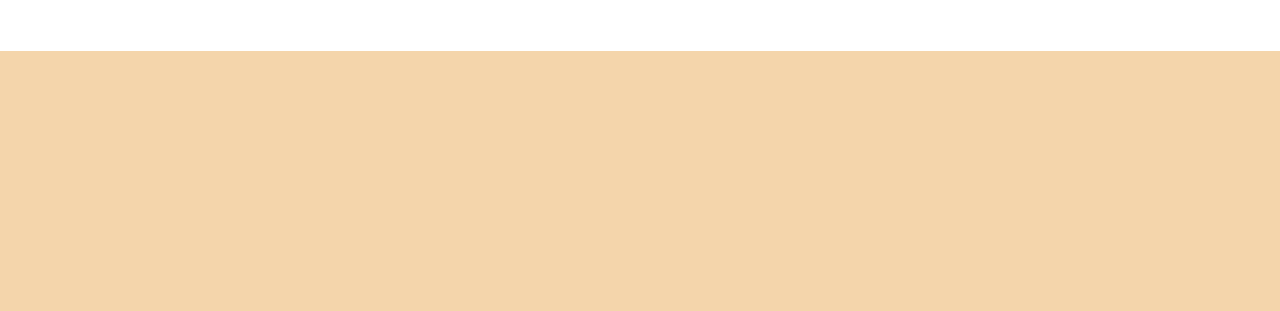
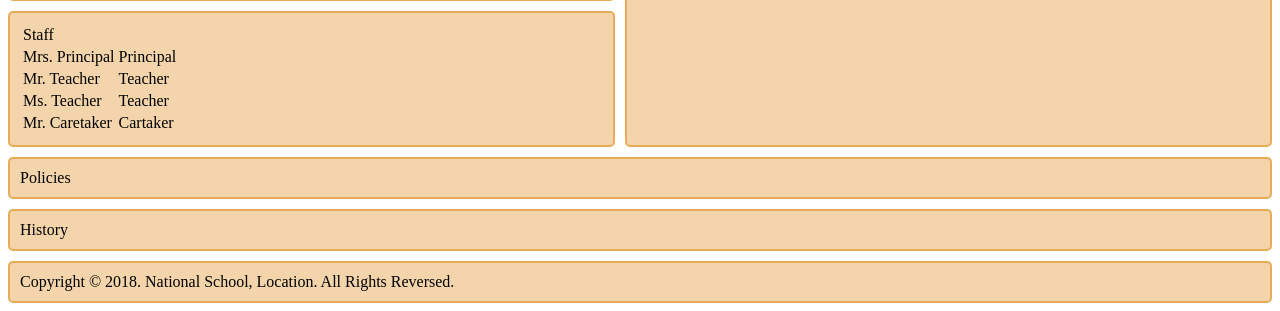
Before and after one commit to sinnott74/NS-Website, a PHP site: page / in a window 1280 px wide. Shown: the part 749-1060 px from the top of the page. Before the commit the page ends 800 px from the top, so only its background shows below. Run offline with PHP 8.4, Linux system fonts and the light colour scheme.

Commit message:
facebook and google map embedding

```diff
--- a/index.html
+++ b/index.html
@@ -8,6 +8,17 @@
 		<script src="ns.js"></script>
 	</head>
 	<body>
+		<!--
+<div id="fb-root"></div>
+		<script>(function(d, s, id) {
+		  var js, fjs = d.getElementsByTagName(s)[0];
+		  	if (d.getElementById(id)) return;
+			  js = d.createElement(s); js.id = id;
+			  js.src = 'https://connect.facebook.net/en_GB/sdk.js#xfbml=1&version=v2.12';
+			  fjs.parentNode.insertBefore(js, fjs);
+		  }(document, 'script', 'facebook-jssdk'));
+		</script>
+ -->
 		<div class="grid content">
 		  <div id="navigation">
 		  	<a href="#about">About</a>
@@ -22,8 +33,58 @@
 			<h2>Location<h2>
 		</div>
 		<div id="about" class="grid-item-padding">About - Students Numbers/School Info</div>
-		<div id="news" class="grid-item-padding">Insert Facebook Feed Here</div>
-		<div id="staff" class="grid-item-padding">Staff - Principal/Teachers/Caretakers</div>
+		<div id="news" class="grid-item-padding">
+			<iframe src="https://www.facebook.com/plugins/page.php?href=https%3A%2F%2Fwww.facebook.com%2Ffacebook&tabs=timeline&width=340&height=500&small_header=true&adapt_container_width=true&hide_cover=false&show_facepile=false&appId" width="340" height="500" style="border:none;overflow:hidden" scrolling="no" frameborder="0" allowTransparency="true"></iframe>
+		</div>
+		<div id="staff" class="grid-item-padding">
+			<table>
+				<colgroup>
+					<col width="30%">
+					<col width="70%">
+				</colgroup>
+				<thead>
+					<tr>
+						<td colspan="2">
+							Staff
+						</td>
+					</tr>
+				</thead>
+				<tbody>
+					<tr>
+						<td>
+							Mrs. Principal
+						</td>
+						<td>
+							Principal
+						</td>
+					</tr>
+					<tr>
+						<td>
+							Mr. Teacher
+						</td>
+						<td>
+							Teacher
+						</td>
+					</tr>
+					<tr>
+						<td>
+							Ms. Teacher
+						</td>
+						<td>
+							Teacher
+						</td>
+					</tr>
+					<tr>
+						<td>
+							Mr. Caretaker
+						</td>
+						<td>
+							Cartaker
+						</td>
+					</tr>
+				</tbody>
+			</table>
+		</div>
 		<div id="policies" class="grid-item-padding">Policies</div>
 		<div id="history" class="grid-item-padding">History</div>
 		<div id="contact" class="grid-item-padding">
@@ -35,7 +96,7 @@
       			<thead>
       				<tr>
       					<td colspan="2">
-      						<h2>Contact</h2>
+      						Contact
       					</td>
       				</tr>
       			</thead>
@@ -66,6 +127,7 @@
       				</tr>
       			</tbody>
       		</table>
+      		<iframe src="https://www.google.com/maps/embed?pb=!1m18!1m12!1m3!1d4234.119635159622!2d-6.858136961742479!3d53.684910828301035!2m3!1f0!2f0!3f0!3m2!1i1024!2i768!4f13.1!3m3!1m2!1s0x4867584b938aadff%3A0x48ca87709ec4be3d!2sCortown+National+School!5e0!3m2!1sen!2sie!4v1505820442245" width="100%" height="375" frameborder="0" style="border:0" allowfullscreen=""></iframe>
       	</div>
 		<div id="footer" class="grid-item-padding">Copyright © 2018. National School, Location. All Rights Reversed.</div>
 	</body>
--- a/ns.css
+++ b/ns.css
@@ -66,7 +66,7 @@ overflow: hidden;
 							"banner banner"
 							"about news"
 							"contact news"
-							"staff staff"
+							"staff news"
 							"policies policies"
 							"history history"
 							"footer footer";
```
